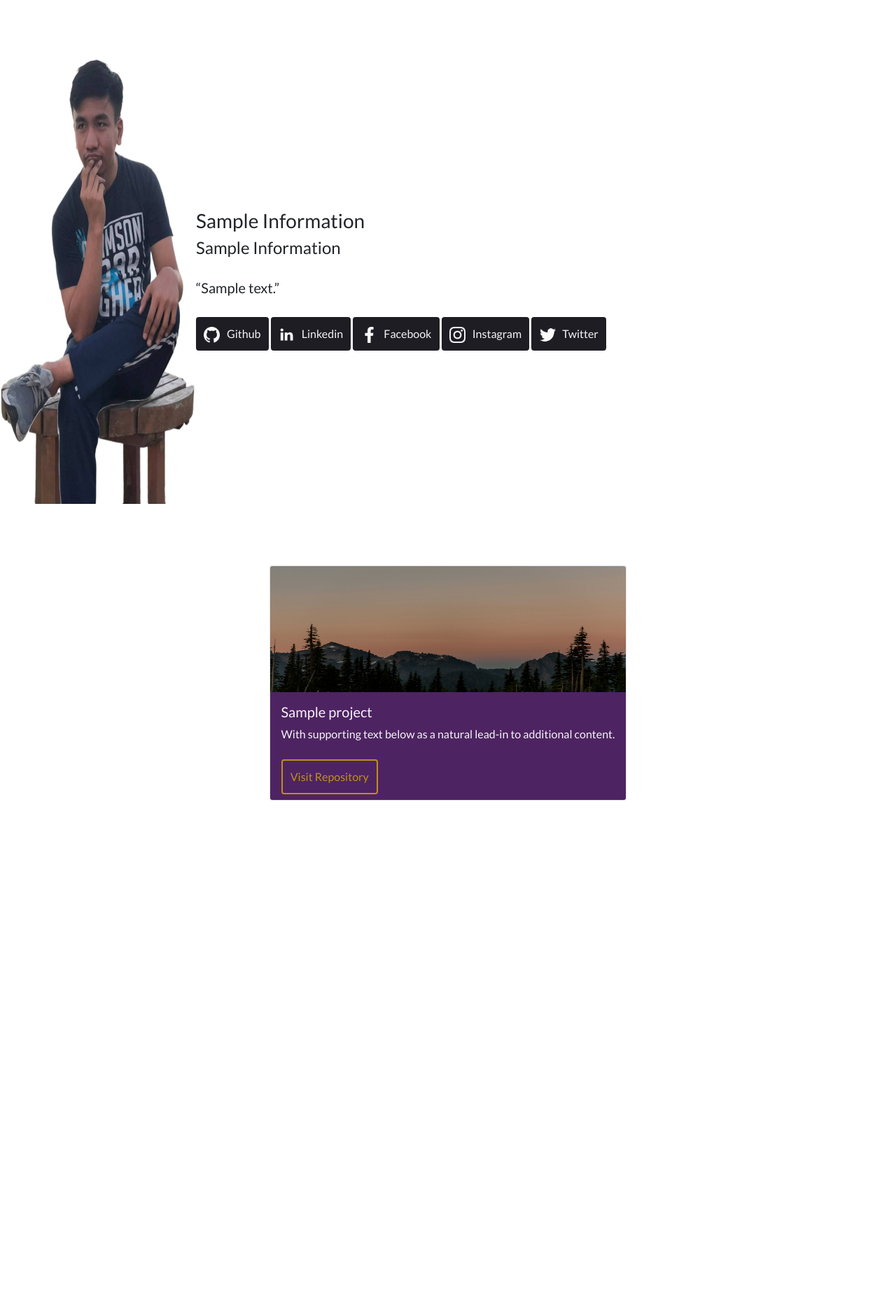
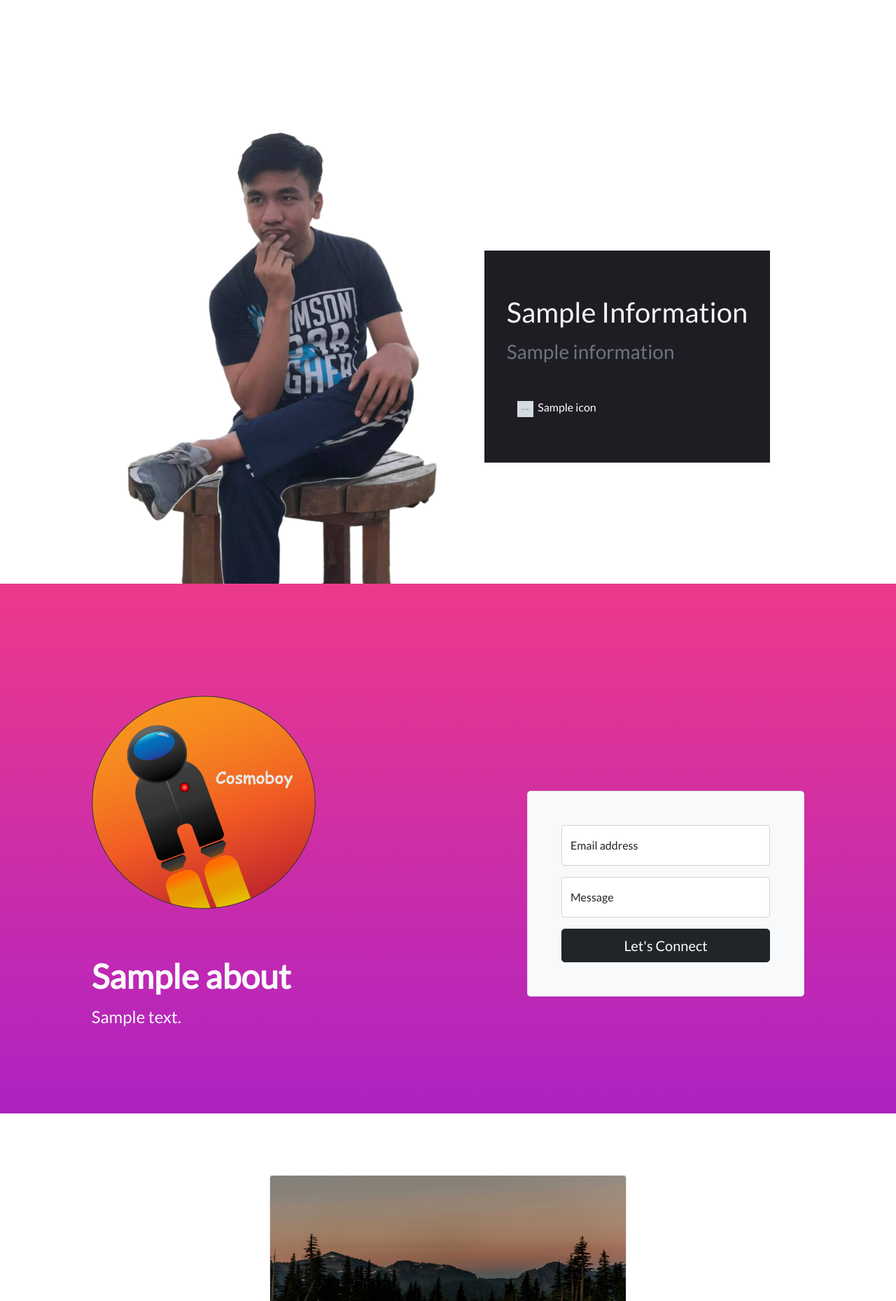
Before and after one commit to savjaylade84/jisun_portfolio, a Flask app: template templates/index.html in a window 1280 px wide. Shown: the part 56-1915 px from the top of the page at 70% size. Before the commit the page ends 1200 px from the top, so only its background shows below. Run offline with Flask 3, Linux system fonts and the light colour scheme; the template is opened without the code that fills it: most values are stand-ins (such as "Sample title", 1, 10 or a date in 2020); grey boxes marked "Sample" are stand-in pictures.

Commit message:
redesign intro and about me section

```diff
--- a/static/css/style.css
+++ b/static/css/style.css
@@ -2,10 +2,11 @@
 /* color scheme of portfolio website */
 * {
   font-family: "Lato", sans-serif;
-  margin: 0;
-  padding: 0;
+  margin: 0px;
+  padding: 0px;
 }
 
+/*projects*/
 .card-deck {
   display: flex;
 }
@@ -95,9 +96,16 @@
 
 /* image */
 .me {
-  margin-right: 3em;
-  height: 40em;
+  background-color: transparent;
+  margin-right: 4em;
   width: 28em;
+}
+
+.me-round {
+  border-radius: 100%;
+  min-width: 15em;
+  max-width: 20em;
+  image-rendering: optimizeQuality;
 }
 
 .icon {
@@ -107,6 +115,50 @@
 }
 
 /*margin in division*/
+.top-padding-none {
+  padding-top: 0px;
+}
+
+.top-padding-xsmall {
+  padding-top: 1.5em;
+}
+
+.top-padding-small {
+  padding-top: 5em;
+}
+
+.top-padding-medium {
+  padding-top: 10em;
+}
+
+.top-padding-large {
+  padding-top: 15em;
+}
+
+.bottom-padding-none {
+  padding-bottom: 0px;
+}
+
+.bottom-padding-xsmall {
+  padding-bottom: 1.5em;
+}
+
+.bottom-padding-small {
+  padding-bottom: 5em;
+}
+
+.bottom-padding-medium {
+  padding-bottom: 10em;
+}
+
+.bottom-padding-large {
+  padding-bottom: 15em;
+}
+
+.top-margin-none {
+  margin-top: 0px;
+}
+
 .top-margin-xsmall {
   margin-top: 1.5em;
 }
@@ -123,7 +175,11 @@
   margin-top: 15em;
 }
 
-.top-margin-xsmall {
+.bottom-margin-none {
+  margin-bottom: 0px;
+}
+
+.bottom-margin-xsmall {
   margin-bottom: 1.5em;
 }
 
@@ -142,8 +198,38 @@
 /* carousel */
 .main-carousel {
   background-color: #1F1D24;
-  height: 50%;
+  height: 80%;
 }
 .main-carousel .mx-auto {
-  width: 60%;
+  width: 70%;
+}
+.main-carousel button:hover {
+  background-color: #1F1D24;
+}
+
+/* buttons of social media */
+.social-media-buttons a {
+  margin-bottom: 0.5em;
+}
+.social-media-buttons .btn-dark, .social-media-buttons .btn:hover {
+  background-color: #1F1D24;
+  border: solid #1F1D24;
+}
+
+/* intro */
+.container-sm {
+  padding: 0;
+}
+
+/*intro title*/
+.profile-intro-container {
+  padding: 4em 2em 3em 2em;
+  background-color: #1F1D24;
+  color: whitesmoke;
+}
+
+/* about me*/
+.about-me {
+  background: #ae22c3;
+  background: linear-gradient(0deg, rgb(174, 34, 195) 0%, rgb(237, 57, 138) 100%);
 }/*# sourceMappingURL=style.css.map */
--- a/static/css/style.scss
+++ b/static/css/style.scss
@@ -7,10 +7,13 @@
 
 *{
     font-family: 'Lato', sans-serif;
-    margin:0;
-    padding:0;
+    margin:0px;
+    padding:0px;
 }
 
+
+
+/*projects*/
 .card-deck{
     display: flex;
 
@@ -102,9 +105,15 @@
 
 /* image */
 .me{
-    margin-right: 3em;
-    height: 40em;
+    background-color: transparent;
+    margin-right: 4em;
     width: 28em;
+}
+.me-round{
+    border-radius: 100%;
+    min-width: 15em;
+    max-width: 20em;
+    image-rendering: optimizeQuality;
 }
 
 .icon{
@@ -114,6 +123,45 @@
 }
 
 /*margin in division*/
+.top-padding-none{
+    padding-top:0px;
+}
+.top-padding-xsmall{
+    padding-top:1.5em;
+}
+.top-padding-small{
+    padding-top: 5em;
+}
+
+.top-padding-medium{
+    padding-top: 10em;
+}
+
+.top-padding-large{
+    padding-top: 15em;
+}
+
+.bottom-padding-none{
+    padding-bottom:0px;
+}
+.bottom-padding-xsmall{
+    padding-bottom:1.5em;
+}
+.bottom-padding-small{
+    padding-bottom: 5em;
+}
+
+.bottom-padding-medium{
+    padding-bottom: 10em;
+}
+
+.bottom-padding-large{
+    padding-bottom: 15em;
+}
+
+.top-margin-none{
+    margin-top:0px;
+}
 .top-margin-xsmall{
     margin-top:1.5em;
 }
@@ -129,7 +177,10 @@
     margin-top: 15em;
 }
 
-.top-margin-xsmall{
+.bottom-margin-none{
+    margin-bottom:0px;
+}
+.bottom-margin-xsmall{
     margin-bottom:1.5em;
 }
 
@@ -149,8 +200,42 @@
 
 .main-carousel{
     background-color: $primary-color-blackish;
-    height: 50%;
+    height: 80%;
     .mx-auto{
-        width: 60%;
+        width: 70%;
+    }
+    button:hover{
+        background-color: $primary-color-blackish;
+    }
+
+}
+
+/* buttons of social media */
+.social-media-buttons{
+    a{
+        margin-bottom:0.5em;
+    }
+    .btn-dark,.btn:hover{
+        background-color: $primary-color-blackish;
+        border: solid #1F1D24;
     }
 }
+
+/* intro */
+.container-sm{
+    padding: 0;
+}
+
+
+/*intro title*/
+.profile-intro-container{
+    padding: 4em 2em 3em 2em;
+    background-color: $primary-color-blackish;
+    color: $primary-color-white;
+}
+
+/* about me*/
+.about-me{
+    background: #ae22c3;
+    background: linear-gradient(0deg,rgba(174, 34, 195, 1) 0%, rgba(237, 57, 138, 1) 100%);
+}
--- a/templates/index.html
+++ b/templates/index.html
@@ -33,92 +33,62 @@
 
     <body>
 
-        <nav class="navbar navbar-expand-lg navbar-dark bg-dark">
+        <nav class="navbar fixed-top navbar-expand-lg navbar-dark bg-dark">
             <a class="navbar-brand" href="#"> &nbsp;
                 <img src="{{ url_for('static',filename='/img/jisun.svg') }}" width="30" height="30" class="d-inline-block align-top" alt="">
                 &nbsp;Jisun
             </a>
         </nav>
 
-        <div class="introduction top-margin-small d-flex justify-content-center align-items-center" id="introduction">
+        <div class="introduction  container-sm top-margin-large d-flex d-md-flex flex-md-row flex-column justify-content-center align-items-center" id="introduction">
+            <div class="profile-container">
                 <picture>
                     <source srcset=" {{ url_for('static',filename='/img/Jayson.png') }} " type="image/svg+xml">
                     <img src=" {{ url_for('static',filename='/img/Jayson.png') }} " class="img-fluid me" alt="...">
                 </picture>
+            </div>
+            <div class="profile-intro-container">
                 <div>
-                <p class="h3 text-capitalize font-weight-bold">{{ information['Title'] }}</p>
-                <p class="h4 text-capitalize">{{ information['Sub-title'] }}</p>
-                <p class="h5 text-truncate text-wrap quotes text-break text-justify  desc-title top-margin-xsmall">{{ information['desc-title'] }}</p>
-                <a href="{{ information['Github'] }}" class="btn button button-black align-items-center">
+                    <p class="display-6 lead text-capitalize font-weight-bold">{{ information['Title'] }}</p>
+                    <p class="h3 text-muted bottom-margin-xsmall">{{ information['Sub-title'] }}</p>
+                </div>
+                <div class="social-media-buttons">
+                    {% for icon in information['social_media_icon'] %}
+                        <a href="{{ icon['Link'] }}" class=" btn btn-md btn-dark align-items-center">
                             <span>
-                        <img src="{{ url_for('static',filename='/img/github.png') }}" class = "icon" width="16" height="16"/>
+                                <img src="{{ url_for('static',filename=icon['Icon']) }}" class = "icon" width="16" height="16"/>
                             </span>
-                    &nbsp;Github
+                                &nbsp;{{ icon['Name'] }}
                         </a>
-                <a href="{{ information['Linkedin'] }}" class="btn button button-black align-items-center">
-                    <span>
-                        <img src="{{ url_for('static',filename='/img/linkedin.png') }}" class = "icon" width="16" height="16"/>
-                    </span>
-                    &nbsp;Linkedin
-                </a>
-                <a href="{{ information['Facebook_Page'] }}" class="btn button button-black align-items-center">
-                    <span>
-                        <img src="{{ url_for('static',filename='/img/facebook.png') }}" class = "icon" width="16" height="16"/>
-                    </span>
-                    &nbsp;Facebook
-                </a>
-                <a href="{{ information['Instagram'] }}" class="btn button button-black align-items-center">
-                    <span>
-                        <img src="{{ url_for('static',filename='/img/instagram.png') }}" class = "icon" width="16" height="16"/>
-                    </span>
-                    &nbsp;Instagram
-                </a>
-                <a href="{{ information['Twitter'] }}" class="btn button button-black align-items-center">
-                    <span>
-                        <img src="{{ url_for('static',filename='/img/twitter.png') }}" class = "icon" width="16" height="16"/>
-                    </span>
-                    &nbsp;Twitter
-                </a>
+                    {% endfor %}
+                </div>
             </div>
         </div>
 
-        <div class="main-carousel">
-        <div class="mx-auto ">
-        <div id="carouselExampleCaptions" class="carousel slide" data-bs-ride="carousel">
-            <div class="carousel-indicators">
-
-                {% for num in range(0,information['Project_List']|length) %}
-                    {% if num == 0 %}
-                        <button type="button" data-bs-target="#carouselExampleCaptions" data-bs-slide-to="{{num}}" class="active" aria-current="true" aria-label="Slide 1"></button>
-                    {% endif %}
-                    <button type="button" data-bs-target="#carouselExampleCaptions" data-bs-slide-to="{{ num }}" aria-label="Slide {{ num+1 }}"></button>
-                {% endfor %}
+        <div class="about-me top-padding-medium bottom-padding-small">
+            <div class="container col-xl-10 col-xxl-8 px-4">
+                <div class="row align-items-center top-margin-none top-padding-none g-lg-5 ">
+                    <div class="col-lg-7 text-light top-margin-none bottom-margin-xsmall top-padding-none bottom-padding-none text-center text-lg-start">
+                        <picture>
+                            <source srcset=" {{ url_for('static',filename='/img/cosmoboy_dark.png') }} " type="image/svg+xml">
+                            <img src=" {{ url_for('static',filename='/img/cosmoboy_dark.png') }} " class="img-fluid me-round" alt="...">
+                        </picture>
+                        <h1 class="display-5 top-margin-xsmall fw-bold lh-1 mb-3">{{ information['About']['Title'] }}</h1>
+                        <p class="col-lg-10 fs-4">{{ information['About']['Description'] }}</p>
                     </div>
-            <div class="carousel-inner">
-                {% for project in information['Project_List'] %}
-
-                    {% if project['Name'] == 'Flask Weather App' %}
-                        <div class="carousel-item active">
-                    {% else %}
-                        <div class="carousel-item">
-                    {% endif %}
-                        <img src="{{ url_for('static',filename='/img/default.jpg') }}" class="d-block w-100" alt="...">
-                            <div class="carousel-caption d-none d-md-block" style="background-color: #0000004D;">
-                                <h5>{{ project['Name'] }}</h5>
-                                <p>Some representative placeholder content for the third slide.</p>
-                                <a href=" {{ project['Link'] }} " class="btn button button-gold">Visit Repository</a>
+                    <div class="col-md-10 mx-auto col-lg-5 bottom-padding-xsmall top-padding-xsmall ">
+                            <form class="p-4 p-md-5 border rounded-3 bg-light">
+                                <div class="form-floating mb-3">
+                                    <input type="email" class="form-control" id="floatingInput" placeholder="name@example.com">
+                                    <label for="floatingInput">Email address</label>
                                 </div>
+                                <div class="form-floating mb-3">
+                                    <input type="input" class="form-control" id="floatingInput" placeholder="Message">
+                                    <label for="floatingPassword">Message</label>
                                 </div>
-                {% endfor %}
+                                <button class="w-100 btn btn-lg btn-dark" type="submit"> Let's Connect </button>
+                            </form>
                     </div>
-            <button class="carousel-control-prev" type="button" data-bs-target="#carouselExampleCaptions" data-bs-slide="prev">
-                <span class="carousel-control-prev-icon" aria-hidden="true"></span>
-                <span class="visually-hidden">Previous</span>
-            </button>
-            <button class="carousel-control-next" type="button" data-bs-target="#carouselExampleCaptions" data-bs-slide="next">
-                <span class="carousel-control-next-icon" aria-hidden="true"></span>
-                <span class="visually-hidden">Next</span>
-            </button>
                 </div>
             </div>
         </div>
```
Also changed, not shown: information/information.json (+34 -14 lines), static/img/Jayson.png, static/img/Jayson_half_close.png (added), static/img/blue_clear_sky.jpg (added), static/img/cosmoboy_dark.png, static/img/cosmoboy_light.png, static/img/me.jpg (deleted), 1 other file. Lines whose indentation alone changed are shown as unchanged.
